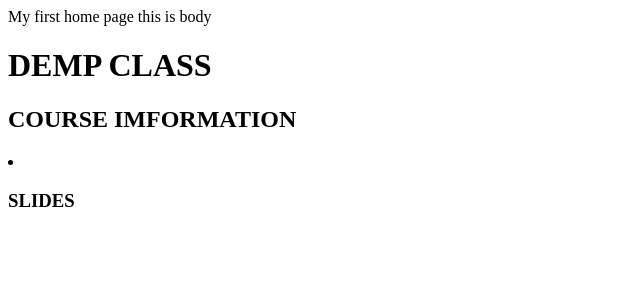
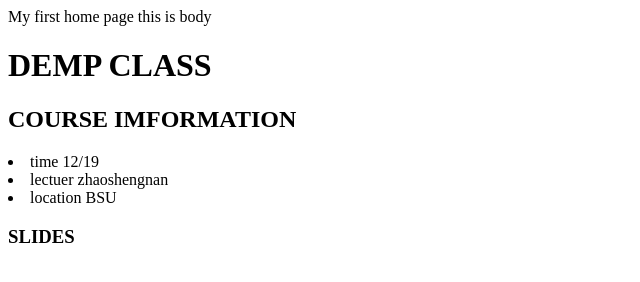
Before and after one commit to zhaoshengnan1983/ZSN.GITHUB.IO, a plain HTML site: page index.html in a window 1280 px wide. Shown: the whole page, without its empty margins (0-640 px from the left). Drawn offline with Linux system fonts and the light colour scheme.

Commit message:
Update index.html

```diff
--- a/index.html
+++ b/index.html
@@ -9,7 +9,9 @@ My first home page
   <h1> DEMP CLASS</h1>
   <h2>  COURSE IMFORMATION</h2>
   <url>
-    <li></li>
+    <li>time 12/19</li>
+     <li>lectuer zhaoshengnan</li>
+     <li>location BSU</li>
     </url>
   <h3> SLIDES</h3>
 </body>
```
